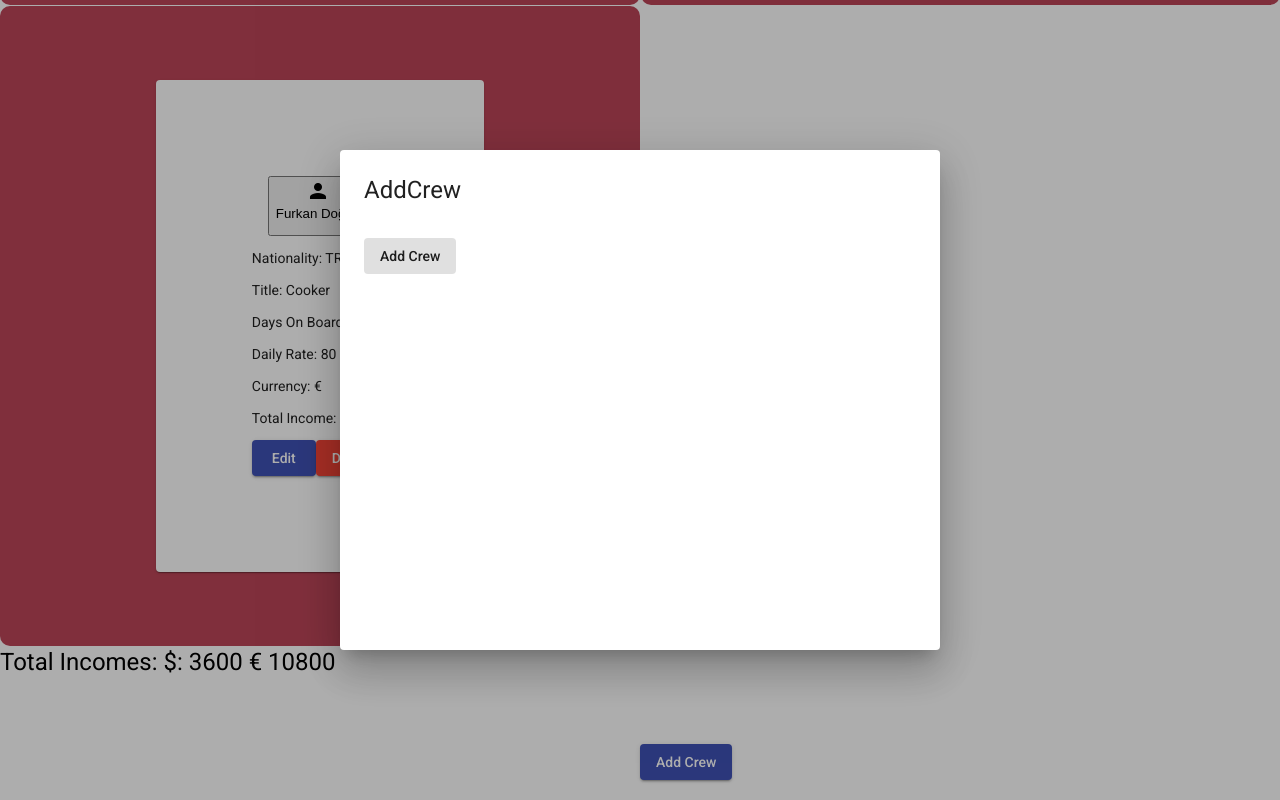
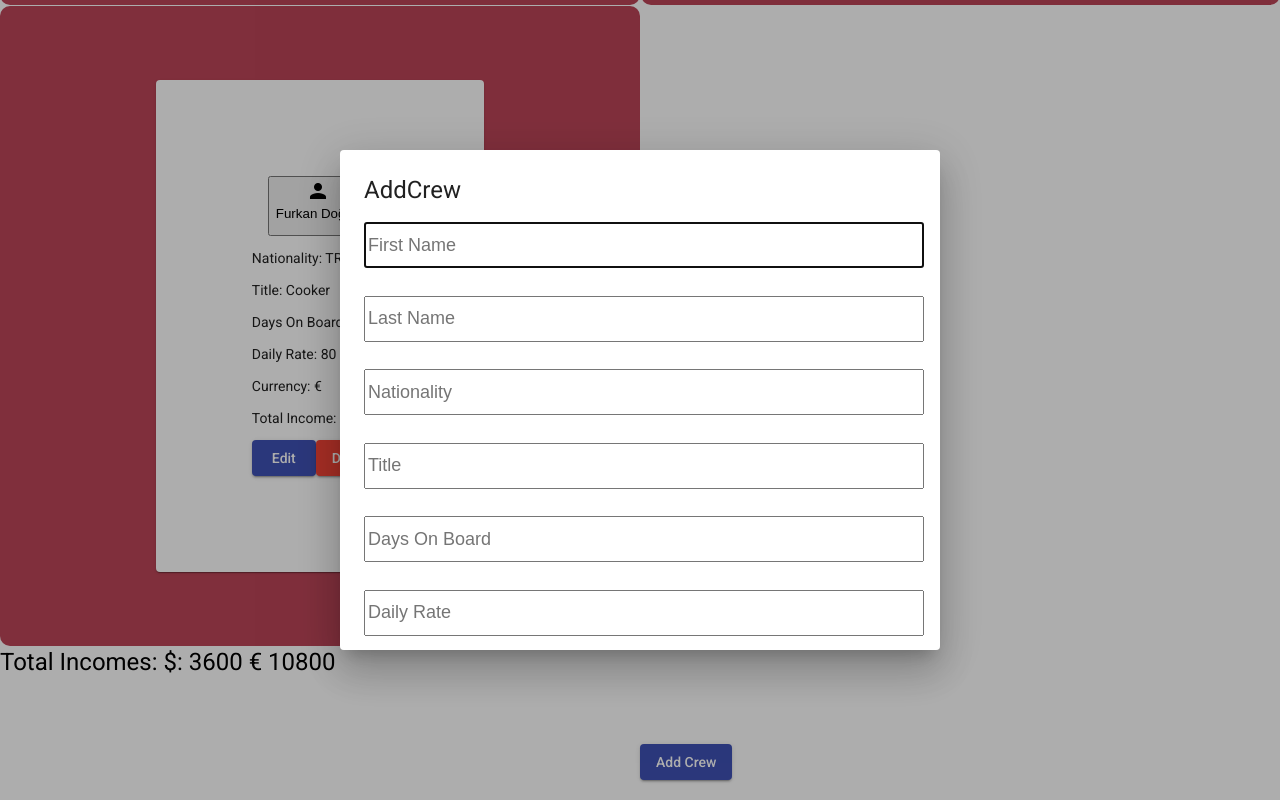
Before and after one commit to atilayeseN/crew-manager, an Angular app: page / in a window 1280 px wide. Both pictures are taken after a click on the button "Add Crew". Built offline with nearby package versions, Linux system fonts and the light colour scheme.

Commit message:
add crew popup implementation

```diff
--- a/src/app/app.component.html
+++ b/src/app/app.component.html
@@ -1 +1,3 @@
-<app-crew-list></app-crew-list>
+<app-crew-list>
+  <app-add-crew></app-add-crew>
+</app-crew-list>
--- a/src/app/components/add-crew/add-crew.component.css
+++ b/src/app/components/add-crew/add-crew.component.css
@@ -0,0 +1,20 @@
+input {
+  width: 100%;
+  height: 40px;
+  font-size: large;
+  margin-bottom: 5%;
+}
+.certificate-section{
+  display: flex;
+  justify-content: right;
+}
+.certificate-section button {
+  height: 47px;
+  background-color: blue;
+  border: none;
+  color: white;
+}
+.currency {
+  margin-top: 20px;
+  color: blue;
+}
--- a/src/app/components/add-crew/add-crew.component.html
+++ b/src/app/components/add-crew/add-crew.component.html
@@ -1,6 +1,32 @@
 <h1 mat-dialog-title>AddCrew</h1>
 <div mat-dialog-content>
+  <form>
+
+    <input type="text" [(ngModel)]="crew.firstName" name="firstname" placeholder="First Name">
+    <input type="text" [(ngModel)]="crew.lastName" name="lastname" placeholder="Last Name">
+    <input type="text" [(ngModel)]="crew.nationality" name="nationality" placeholder="Nationality">
+    <input type="text" [(ngModel)]="crew.title" name="title" placeholder="Title">
+    <input type="number" [(ngModel)]="crew.daysOnBoard" name="daysonboard" placeholder="Days On Board">
+    <input type="number" [(ngModel)]="crew.dailyRate" name="dailyrate" placeholder="Daily Rate">
+    <div class="certificate-section">
+      <input type="text" [(ngModel)]="certificate" required name="lastname" placeholder="Sertificate">
+      <button (click)="addCertificate()">Add certificate</button>
+    </div>
+
+    <mat-chip-list #chipList cdkDropList cdkDropListOrientation="horizontal" >
+      <mat-chip *ngFor="let certificate of crew.certificates" (removed)="remove(certificate)">{{ certificate }} <button matChipRemove><mat-icon>cancel</mat-icon></button></mat-chip>
+    </mat-chip-list>
+
+    <mat-select class="currency" [(value)]="crew.currency" placeholder="Currency">
+      <mat-option value="$">$</mat-option>
+      <mat-option value="€">€</mat-option>
+    </mat-select>
+
+
+
+  </form>
+
 </div>
 <div mat-dialog-actions>
-  <button mat-button>Add Crew</button>
+  <button mat-raised-button color="primary" (click)="save()" [mat-dialog-close]="crew">Save</button>
 </div>
--- a/src/app/components/add-crew/add-crew.component.ts
+++ b/src/app/components/add-crew/add-crew.component.ts
@@ -1,5 +1,6 @@
 import { Component, OnInit } from '@angular/core';
-import { MatDialog } from '@angular/material/dialog';
+import { Crew } from 'src/app/models/crew';
+import { CrewService } from 'src/app/services/crew.service';
 
 @Component({
   selector: 'app-add-crew',
@@ -8,9 +9,38 @@ import { MatDialog } from '@angular/material/dialog';
 })
 export class AddCrewComponent implements OnInit {
 
-  constructor() { }
+  crew:Crew
+
+  certificate:string = "";
+
+  constructor(private crewService:CrewService) { }
 
   ngOnInit(): void {
+    this.crew = new Crew();
+  }
+
+  addCertificate():void {
+    if(!this.crew.certificates) {
+      this.crew.certificates = []
+    }
+    if (this.certificate !== null) {
+      if (!this.crew.certificates.includes(this.certificate)) {
+        this.crew.certificates.push(this.certificate);
+      }
+    }
+
+  }
+
+  remove(certificate:string):void {
+    const index = this.crew.certificates.indexOf(certificate);
+
+    if (index >= 0) {
+      this.crew.certificates.splice(index, 1);
+    }
+  }
+
+  save():void {
+    this.crewService.addCrew(this.crew).subscribe(e => alert(e.firstName + "succesfully saved"));
   }
 
 }
--- a/src/app/components/crew-list/crew-list.component.ts
+++ b/src/app/components/crew-list/crew-list.component.ts
@@ -40,6 +40,10 @@ export class CrewListComponent implements OnInit {
     return "$: " + dollarSum + " € " + euroSum
   }
 
+  addNewCrewToList(crew:Crew): void {
+    this.crews.push(crew)
+  }
+
   openAddCrewDialog(): void {
     const dialogRef = this.dialog.open(AddCrewComponent, {
       width: '600px',
@@ -47,8 +51,7 @@ export class CrewListComponent implements OnInit {
     })
 
     dialogRef.afterClosed().subscribe(result => {
-      console.log('The dialog was closed');
-      console.log(result);
+      this.crews.push(result);
 
     });
   }
--- a/src/app/services/crew.service.ts
+++ b/src/app/services/crew.service.ts
@@ -15,9 +15,13 @@ export class CrewService {
     return of(crews);
   }
 
-  addCrew(crew : Crew) {
+  addCrew(crew : Crew): Observable<Crew> {
     if (crew.id === NaN) {
       crew.id = idGenerate(crews);
+
+      crews.push(crew);
+
+      return of(crew)
     }
     else {
       const index = crews.findIndex(e => {
@@ -26,6 +30,8 @@ export class CrewService {
 
       crews[index] = crew;
 
+      return of(crew);
+
     }
   }
 }
```
Also changed, not shown: src/app/app.module.ts (+7 -2 lines).
